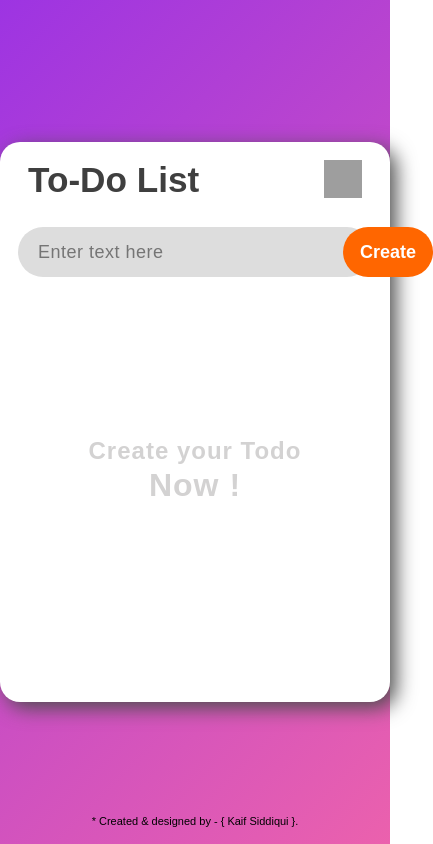
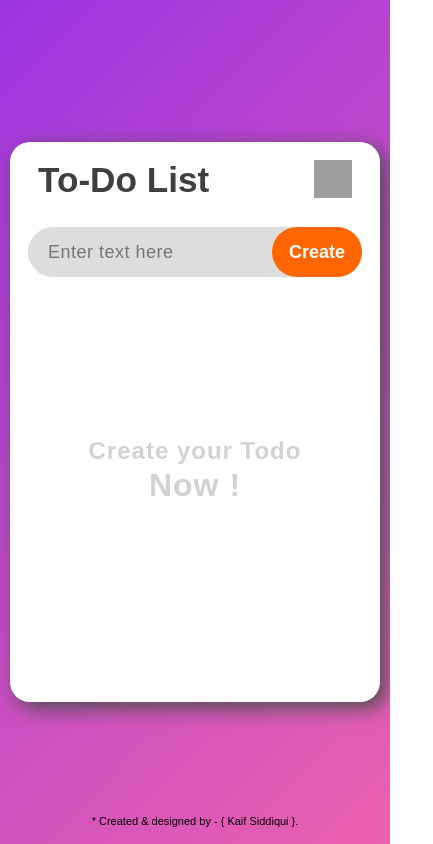
Before and after one commit to kaif-S2002/Todo-list, a plain HTML site: page index.html in a window 390 px wide. Shown: the whole page, 433 px wide, since content can reach past the window. Drawn offline with Linux system fonts and the light colour scheme; grey boxes are pictures that could not be loaded.

Commit message:
feat- make app responsive

```diff
--- a/style.css
+++ b/style.css
@@ -15,6 +15,7 @@
     rgb(157, 52, 226),
     rgb(235, 97, 173)
   );
+  overflow: hidden;
 }
 .box {
   display: flex;
@@ -40,6 +41,7 @@
   width: 100%;
   height: 50px;
   margin-top: 25px;
+  position: relative;
 }
 .box .heading h2 {
   font-size: 2.2em;
@@ -53,7 +55,6 @@
 }
 .box .input-area input {
   width: 100%;
-  height: auto;
   padding: 15px 96px 15px 20px;
   font-size: 18px;
   letter-spacing: 0.5px;
@@ -61,7 +62,6 @@
   border-radius: 50px;
   border: 0;
   outline: 0;
-  position: relative;
 }
 .box .input-area button {
   position: absolute;
@@ -75,7 +75,8 @@
   color: white;
   cursor: pointer;
   user-select: none;
-  transform: translateX(8.6cm);
+  right: 0;
+  /* transform: translateX(8.6cm); */
 }
 .box .input-area button:active {
   background: rgb(241, 97, 0);
@@ -135,7 +136,7 @@ ul li span:hover {
   background: rgb(180, 180, 180);
 }
 .list-placeholder {
-  /* display: flex; */
+  display: flex;
   flex-direction: column;
   justify-content: center;
   align-items: center;
@@ -164,3 +165,9 @@ ul li span:hover {
 .list-container::-webkit-scrollbar-thumb:hover {
   background: #b3b3b3;
 }
+
+@media screen and (max-width: 480px) {
+  .box {
+    margin: 0px 10px;
+  }
+}
```
